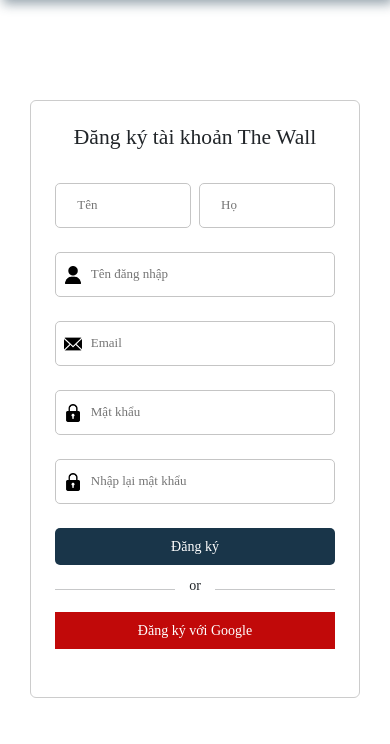
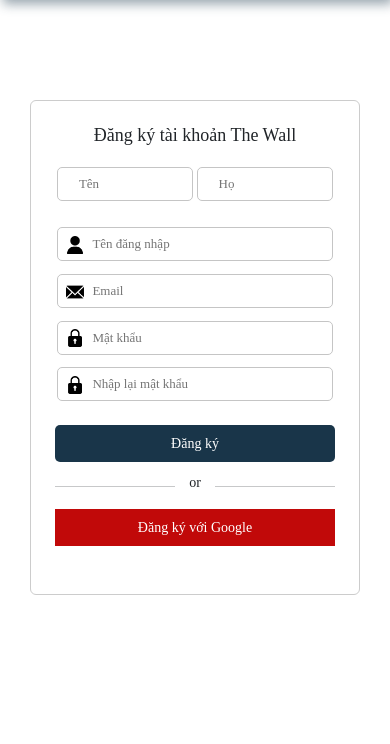
Before and after one commit to minh832000/thewallproject, a Django app: page /accounts/recruiter/register/ in a window 390 px wide. Shown: the part 60-804 px from the top of the page. After the commit the page ends 655 px from the top, so only its background shows below. Run offline with Django 3.2, Linux system fonts and the light colour scheme; parts of the project's set-up code (start-up, migrations or seed data) failed here and were passed over; some libraries are stand-ins or nearby versions; some web fonts are replaced.

Commit message:
responsive register and login form

```diff
--- a/home/templates/jobseeker/index.html
+++ b/home/templates/jobseeker/index.html
@@ -11,7 +11,7 @@
 {% endblock %}
 
 {% block pagecontent %}
-      {% include 'components/header.html' %}
+      {% include 'components/JobSeeker/header.html' %}
       <div id="content" class="font-NotoSans-Regular pt-5">
             <div class="container">
             <div class="my-5 px-md-0 px-4 search d-flex row justify-content-between gy-3">
@@ -344,5 +344,5 @@
             </div>
       </div>
 
-      {% include 'components/footer.html' %}
+      {% include 'components/JobSeeker/footer.html' %}
 {% endblock %}
--- a/profiles/urls.py
+++ b/profiles/urls.py
@@ -5,5 +5,5 @@
 app_name = 'profiles'
 urlpatterns = [
       path('', views.Profile.as_view(), name='profiles'),
-      path('recruiter/', views.profileRecruiter, name='profiles-recruiter')
+      # path('recruiter/', views.profileRecruiter, name='profiles-recruiter')
 ]
--- a/static/css/Recruiter/register.css
+++ b/static/css/Recruiter/register.css
@@ -138,6 +138,15 @@
             width: 90%;
             padding: 50px 25px;
       }
+      .register-form h2{
+            font-size:18px !important;
+      }
+      .input input {
+            height: 32px;
+      }
+      .input {
+            margin: 0.8rem 0.1rem !important;
+      }
       #mainMenu {
             position: fixed;
             right: 0px;
```
Also changed, not shown: profiles/views.py (+0 -13 lines), static/css/login.css (+10 -0 lines), posts/migrations/0007_alter_post_time_create.py (added).
